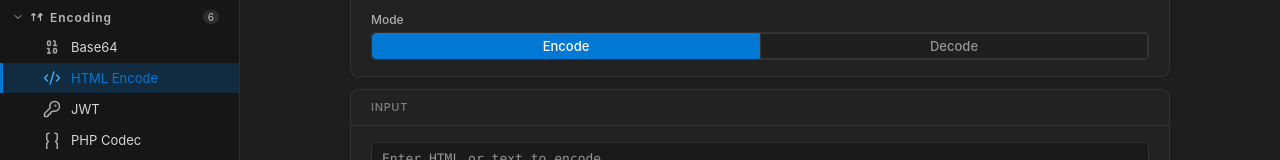
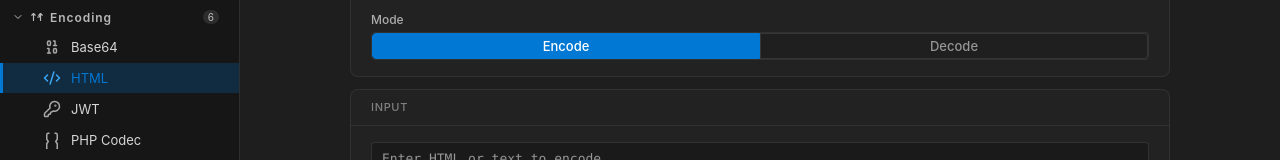
Before and after one commit to smallLazy/dev-toolbox, a Vue app: page /html-encode in a window 1280 px wide. Shown: the part 151-311 px from the top of the page. Built offline with nearby package versions, Linux system fonts and the light colour scheme.

Commit message:
fix(html): shorten sidebar label

```diff
--- a/src/features/html-encode/composables.ts
+++ b/src/features/html-encode/composables.ts
@@ -21,7 +21,7 @@ export function useHtmlEncode() {
   // Context & Feature
   const context = createFeatureContext<HtmlEncodeConfig>({
     id: 'html-encode',
-    name: 'HTML Encode',
+    name: 'HTML',
     description: 'Encode and decode HTML entities',
     icon: 'CodeXml',
     version: '1.0.0',
--- a/src/plugins/html-encode.plugin.ts
+++ b/src/plugins/html-encode.plugin.ts
@@ -6,7 +6,7 @@ import { definePlugin } from '@/sdk/plugin'
 
 export default definePlugin({
   id: 'html-encode',
-  name: 'HTML Encode',
+  name: 'HTML',
   icon: 'CodeXml',
   version: '1.0.0',
   description: 'Encode and decode HTML entities',
```
Also changed, not shown: 1 other file (tests, documents, lock files or other folders).
